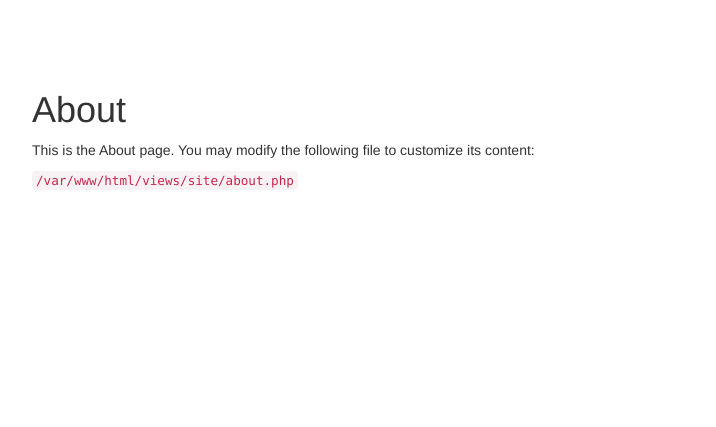
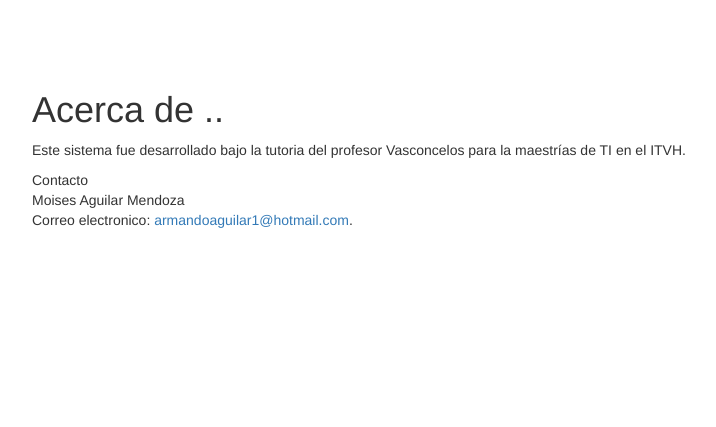
Before and after one commit to demitrimax/yiiControlEscolar, a Yii app: template views/site/about.php in a window 1280 px wide. Shown: the top 427 px of the page, without its empty margins (38-754 px from the left). Run offline with PHP 8.4 and a stand-in for Yii, Linux system fonts and the light colour scheme; the template is opened without the code that fills it, so the values that code supplies are empty; some libraries are stand-ins or nearby versions.

Commit message:
otros cambios

```diff
--- a/config/web.php
+++ b/config/web.php
@@ -6,6 +6,7 @@ $db = require __DIR__ . '/db.php';
 $config = [
     'id' => 'basic',
     'basePath' => dirname(__DIR__),
+    'name' => 'Aplicación Web de prueba',
     'language' => 'es-ES',
     'timezone' => 'America/Mexico_City',
     'bootstrap' => ['log'],
--- a/views/layouts/main.php
+++ b/views/layouts/main.php
@@ -38,16 +38,16 @@ AppAsset::register($this);
     echo Nav::widget([
         'options' => ['class' => 'navbar-nav navbar-right'],
         'items' => [
-            ['label' => 'Home', 'url' => ['/site/index']],
-            ['label' => 'About', 'url' => ['/site/about']],
-            ['label' => 'Contact', 'url' => ['/site/contact']],
+            ['label' => 'Inicio', 'url' => ['/site/index']],
+            ['label' => 'Acerca de..', 'url' => ['/site/about']],
+            ['label' => 'Contacto', 'url' => ['/site/contact']],
             Yii::$app->user->isGuest ? (
-                ['label' => 'Login', 'url' => ['/site/login']]
+                ['label' => 'Iniciar', 'url' => ['/site/login']]
             ) : (
                 '<li>'
                 . Html::beginForm(['/site/logout'], 'post')
                 . Html::submitButton(
-                    'Logout (' . Yii::$app->user->identity->username . ')',
+                    'Salir (' . Yii::$app->user->identity->username . ')',
                     ['class' => 'btn btn-link logout']
                 )
                 . Html::endForm()
--- a/views/site/about.php
+++ b/views/site/about.php
@@ -4,15 +4,16 @@
 
 use yii\helpers\Html;
 
-$this->title = 'About';
+$this->title = 'Acerca de ..';
 $this->params['breadcrumbs'][] = $this->title;
 ?>
 <div class="site-about">
     <h1><?= Html::encode($this->title) ?></h1>
 
     <p>
-        This is the About page. You may modify the following file to customize its content:
+        Este sistema fue desarrollado bajo la tutoria del profesor Vasconcelos para la maestrías de TI en el ITVH.
     </p>
-
-    <code><?= __FILE__ ?></code>
+    Contacto<br>
+    Moises Aguilar Mendoza<br>
+    Correo electronico: <a href="mailto:armandoaguilar1@hotmail.com"> armandoaguilar1@hotmail.com</a>.
 </div>
--- a/views/site/contact.php
+++ b/views/site/contact.php
@@ -8,7 +8,7 @@ use yii\helpers\Html;
 use yii\bootstrap\ActiveForm;
 use yii\captcha\Captcha;
 
-$this->title = 'Contact';
+$this->title = 'Contacto';
 $this->params['breadcrumbs'][] = $this->title;
 ?>
 <div class="site-contact">
```
Also changed, not shown: models/LoginForm.php (+8 -0 lines), models/User.php (+7 -0 lines), views/site/index.php (+3 -6 lines), views/site/login.php (+2 -6 lines).
